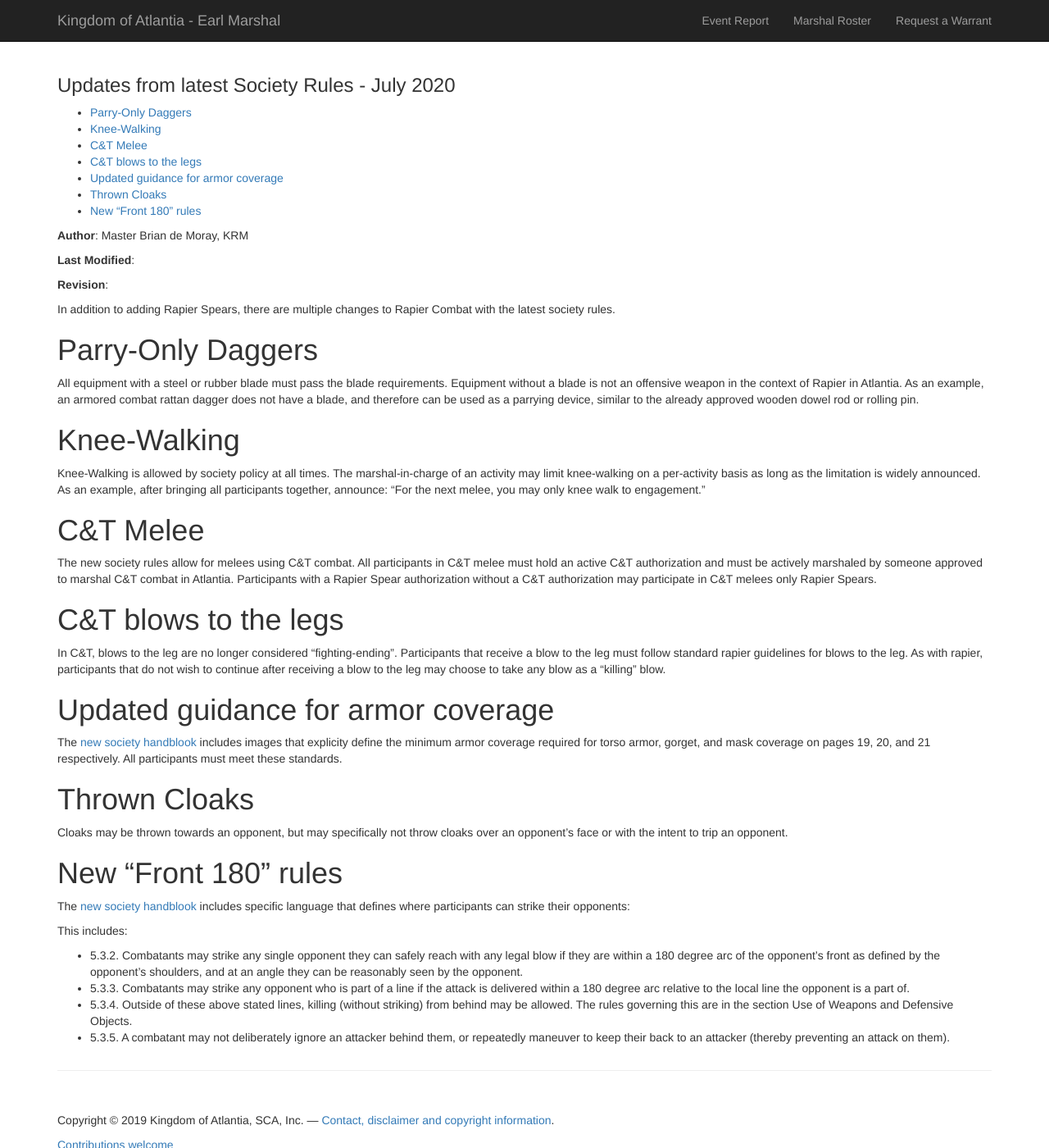
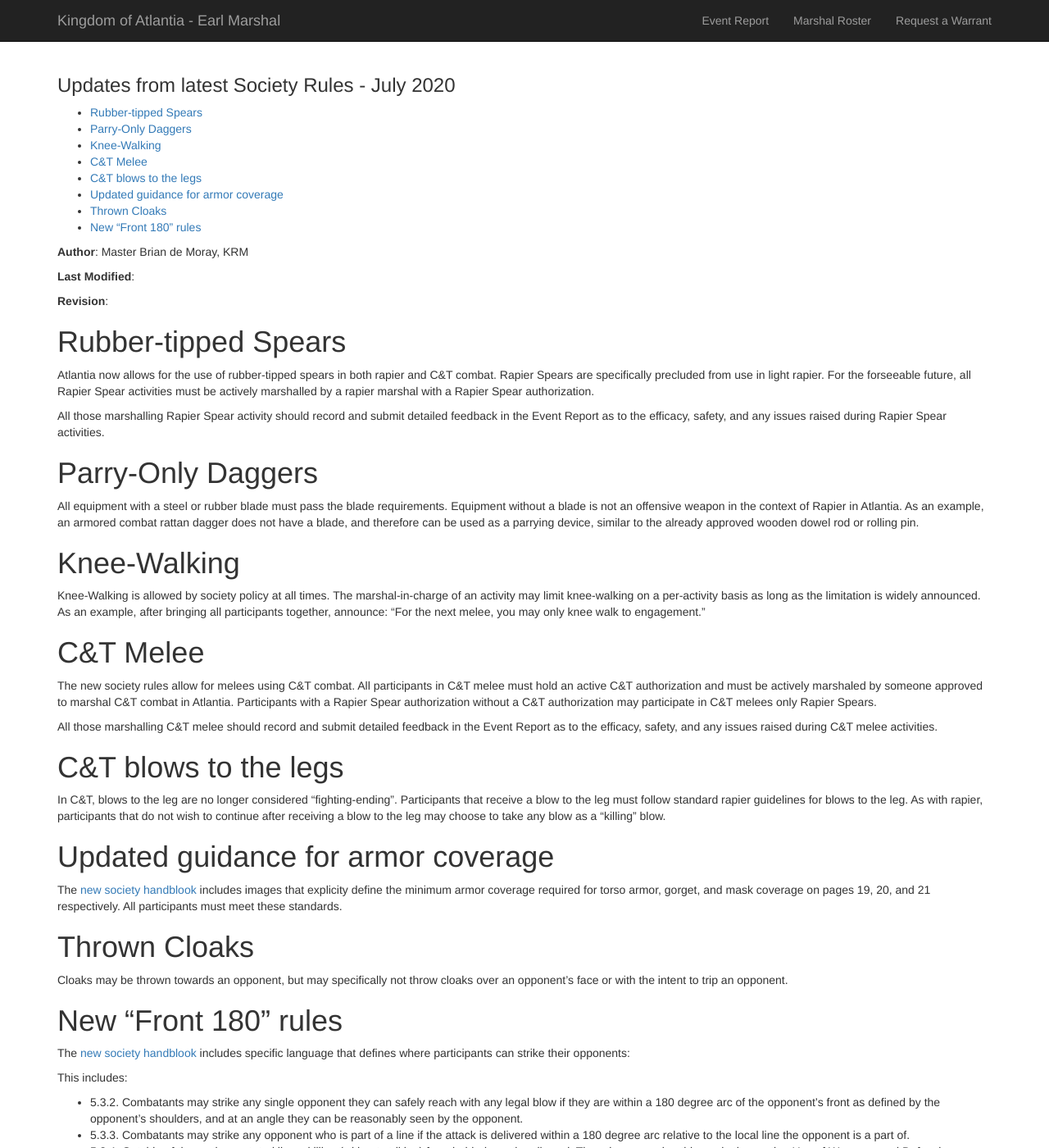
Before and after one commit to academie-de-espee/earl-marshal, a Jekyll site: the page built from rapier/rules-update-2020-07.md, in a window 1280 px wide and 1400 px high. Shown: the whole window at 82% size. Built offline with Jekyll 4.4.1, drawn with Linux system fonts in a browser that asks for light colours.

Commit message:
add rapier spears

```diff
--- a/rapier/updates-2020-07.md
+++ b/rapier/rules-update-2020-07.md
@@ -12,8 +12,11 @@ layout: default
 
 **Revision**: {{ site.git.last_commit.short_sha }}
 
-In addition to adding Rapier Spears, there are multiple changes to Rapier Combat with the latest society rules.
+# Rubber-tipped Spears
 
+Atlantia now allows for the use of rubber-tipped spears in both rapier and C&T combat.  Rapier Spears are specifically precluded from use in light rapier.  For the forseeable future, all Rapier Spear activities must be actively marshalled by a rapier marshal with a Rapier Spear authorization.
+
+All those marshalling Rapier Spear activity should record and submit detailed feedback in the Event Report as to the efficacy, safety, and any issues raised during Rapier Spear activities.
 
 # Parry-Only Daggers
 
@@ -26,6 +29,8 @@ Knee-Walking is allowed by society policy at all times.  The marshal-in-charge o
 # C&T Melee
 
 The new society rules allow for melees using C&T combat.  All participants in C&T melee must hold an active C&T authorization and must be actively marshaled by someone approved to marshal C&T combat in Atlantia.  Participants with a Rapier Spear authorization without a C&T authorization may participate in C&T melees only Rapier Spears.
+
+All those marshalling C&T melee should record and submit detailed feedback in the Event Report as to the efficacy, safety, and any issues raised during C&T melee activities.
 
 # C&T blows to the legs
 
```
